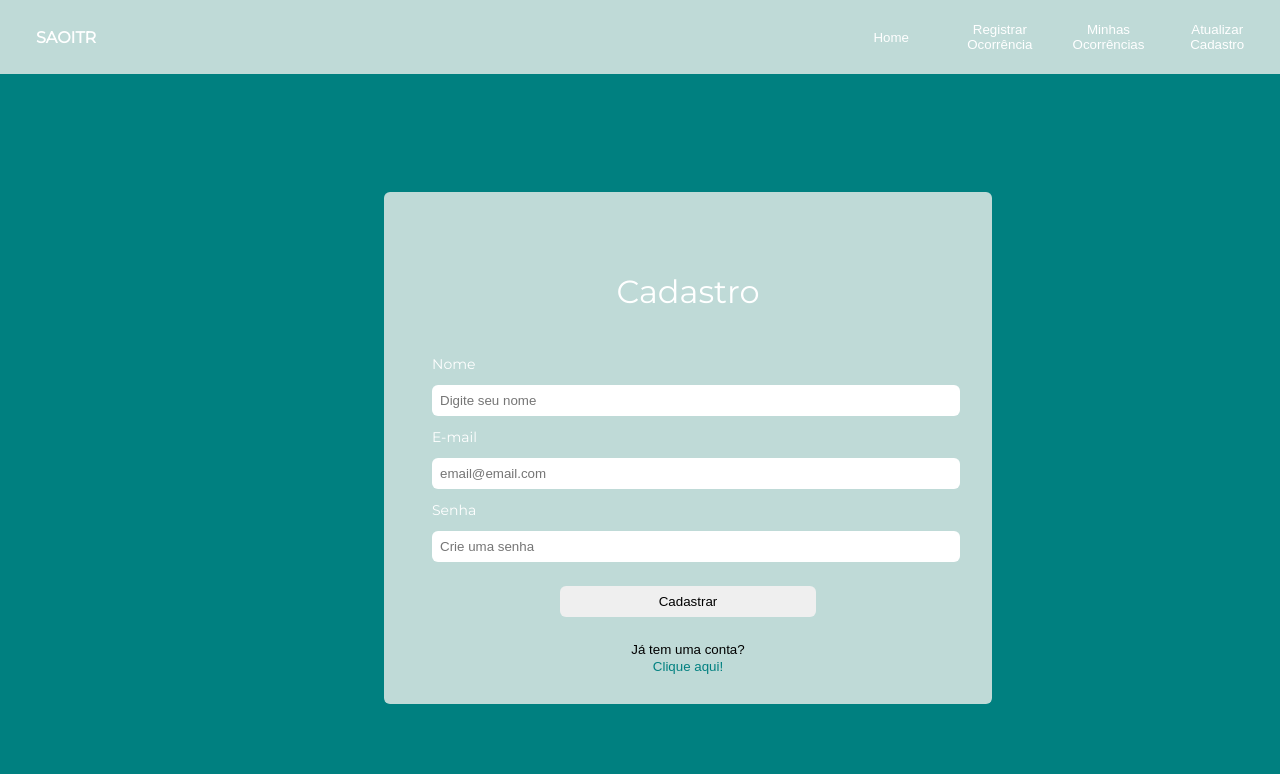
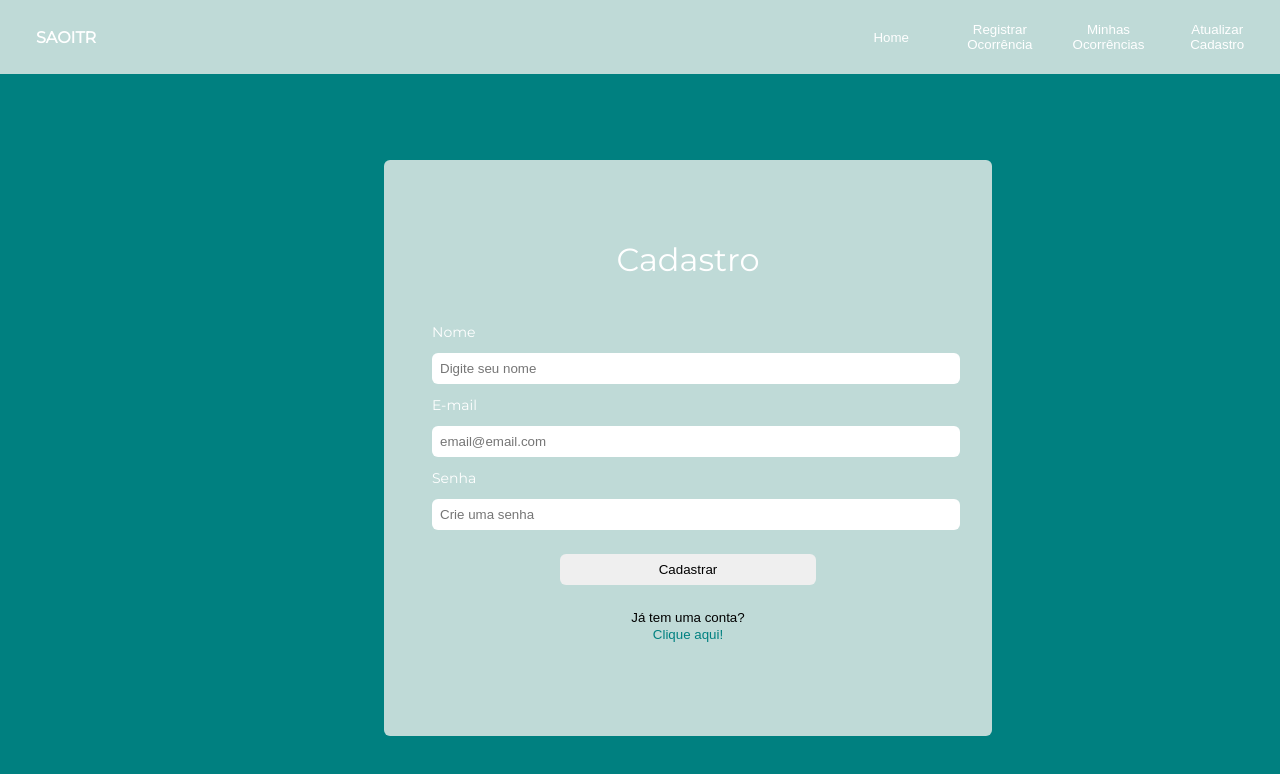
Before and after one commit to madusfx/saoitr, a Next.js app in the folder web/: page /cadastro in a window 1280 px wide. Shown: the top 774 px of the page. Built offline with nearby package versions, Linux system fonts and the light colour scheme.

Commit message:
feat: updating occurrence card

```diff
--- a/web/src/components/Card/styles.ts
+++ b/web/src/components/Card/styles.ts
@@ -2,7 +2,7 @@ import { styled } from "styled-components";
 
 export const Container = styled.div`
   left: calc(50% - 40% / 2);
-  top: calc(50% - 26rem / 2);
+  top: calc(50% - 30rem / 2);
   display: block;
   position: fixed;
   align-items: center;
@@ -10,7 +10,7 @@ export const Container = styled.div`
   border-radius: 6px;
   width: 40%;
   background: #bfdad7;
-  height: 26rem;
+  height: 30rem;
   form {
     display: flex;
     flex-direction: column;
--- a/web/src/components/OccurrenceCard/index.tsx
+++ b/web/src/components/OccurrenceCard/index.tsx
@@ -6,11 +6,14 @@ type OccurrenceCardProps = {
 };
 
 const OccurrenceCard = ({ data }: OccurrenceCardProps) => {
+  const date = new Date(data.registered_at).toLocaleDateString('pt-br');
+  const time = new Date(data.registered_at).toLocaleTimeString('pt-br');
+
   return (
     <S.Container >
       <S.Title>Ocorrência {data.id}</S.Title>
       <S.Infos>
-        <S.TitleInfo>Quando aconteceu? {data.registered_at}</S.TitleInfo>
+        <S.TitleInfo>Quando aconteceu? {date} {time}</S.TitleInfo>
         <S.TitleInfo>Onde aconteceu? {data.local}</S.TitleInfo>
         <S.TitleInfo>O quê aconteceu? {data.occurrence_type}</S.TitleInfo>
         <S.TitleInfo>Em qual KM aconteceu? {data.km}</S.TitleInfo>
```
